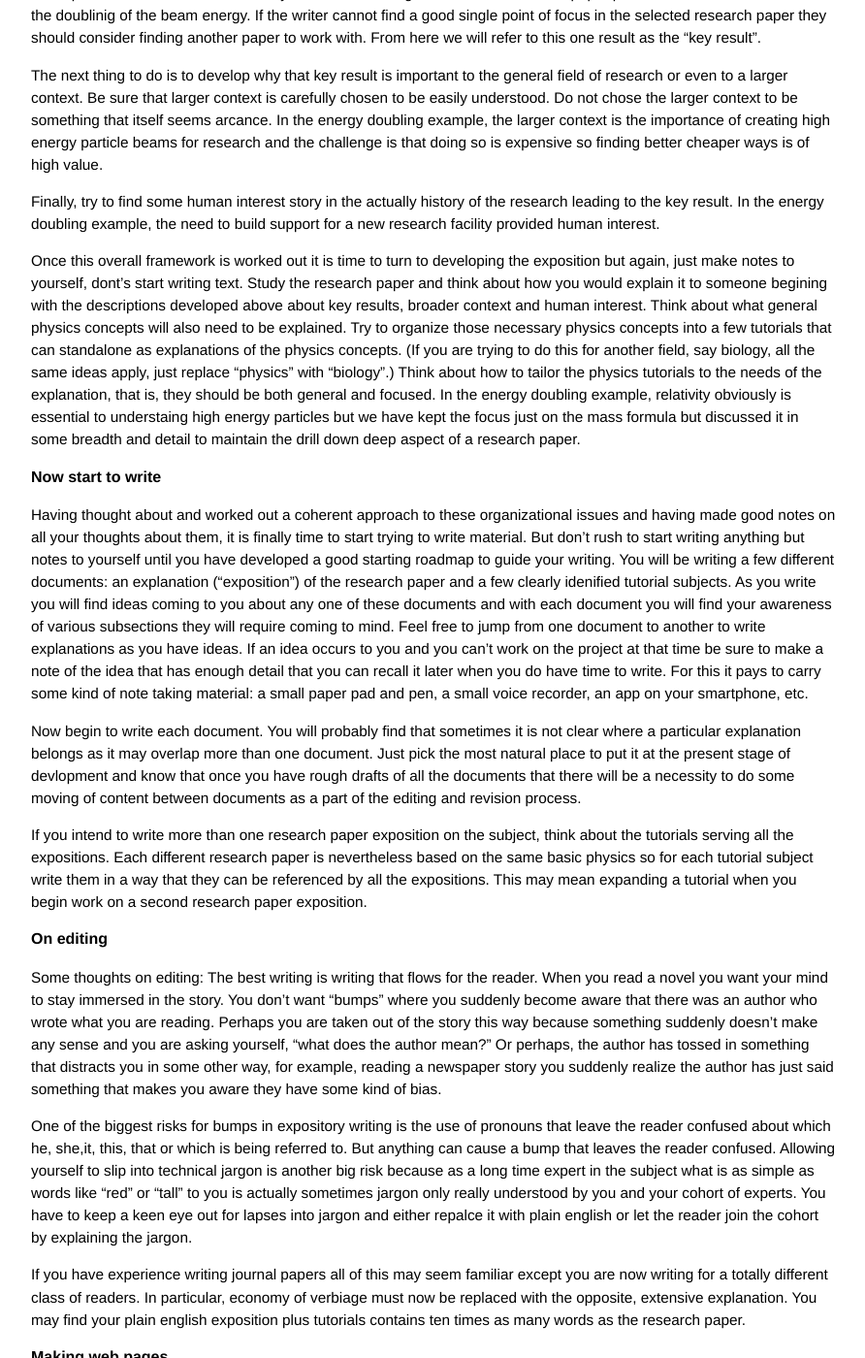
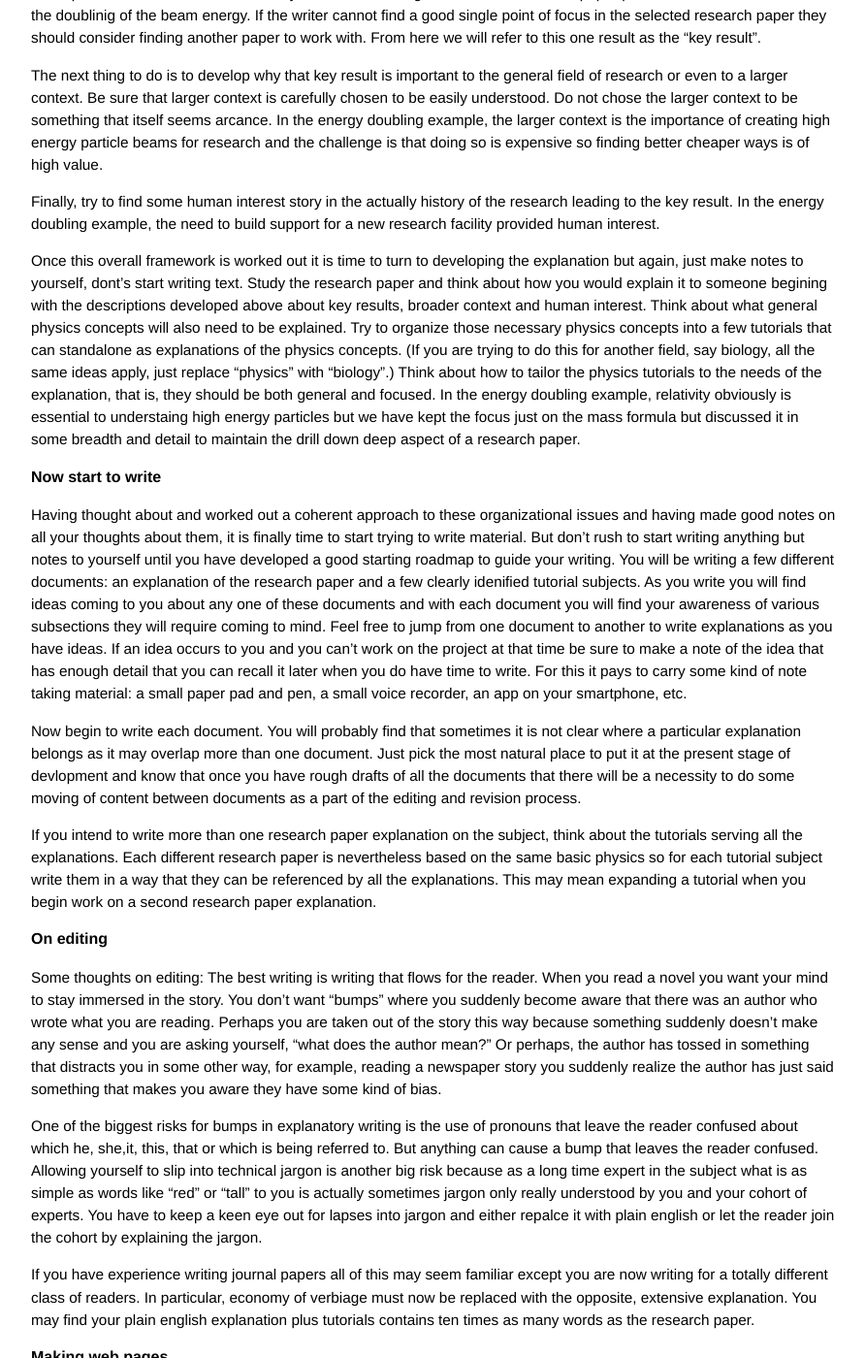
Before and after one commit to grbfacet/facet, a Jekyll site: the page built from how-to-write-a-PEP.md, in a window 1280 px wide and 1400 px high, scrolled down 439 px. Shown: the whole window at 97% size, without its empty margins (193-1085 px from the left). Built offline with Jekyll 4.4.1, drawn with Linux system fonts in a browser that asks for light colours; some of the changed text lies outside the part shown.

Commit message:
Update how-to-write-a-PEP.md

```diff
--- a/how-to-write-a-PEP.md
+++ b/how-to-write-a-PEP.md
@@ -1,6 +1,6 @@
 ---
 layout: default
-title: How to Write a Plain English Exposition of a research paper
+title: How to Write a Plain English Explanation of a research paper
 pagetype: reference
 ---
 
@@ -8,40 +8,40 @@ pagetype: reference
 This how-to presentation assumes the writer is an expert on the research paper. We begin the description by describing some organizational thinking to be done by you, the writer. Do not begin by starting to write text. Instead just make notes addressing the next few questions we present. Also, as you work on this project start to make a list of possible guinea pigs you might ask to read your work when you have completly polished it. Keep in mind the ultimate objective of your plain english work: to excite the interest and appreciation of the interested lay public in your work. Besides, they are your tax paying patrons.
 
 
-#### Organizing the exposition
+#### Organizing the explanation
 
-The first step in the process is to study the research paper and determine the key result of the paper. Everything written for the exposition must have that ONE key result in the background. In the researach paper presented here, the focus is on the doublinig of the beam energy. If the writer cannot find a good single point of focus in the selected research paper they should consider finding another paper to work with. From here we will refer to this one result as the "key result".
+The first step in the process is to study the research paper and determine the key result of the paper. Everything written for the explanation must have that ONE key result in the background. In the researach paper presented here, the focus is on the doublinig of the beam energy. If the writer cannot find a good single point of focus in the selected research paper they should consider finding another paper to work with. From here we will refer to this one result as the "key result".
 
 The next thing to do is to develop why that key result is important to the general field of research or even to a larger context. Be sure that larger context is carefully chosen to be easily understood. Do not chose the larger context to be something that itself seems arcance. In the energy doubling example, the larger context is the importance of creating high energy particle beams for research and the challenge is that doing so is expensive so finding better cheaper ways is of high value.
 
 Finally, try to find some human interest story in the actually history of the research leading to the key result. In the energy doubling example, the need to build support for a new research facility provided human interest.
 
-Once this overall framework is worked out it is time to turn to developing the exposition but again, just make notes to yourself, dont's start writing text. Study the research paper and think about how you would explain it to someone begining with the descriptions developed above about key results, broader context and human interest. Think about what general physics concepts will also need to be explained. Try to organize those necessary physics concepts into a few tutorials that can standalone as explanations of the physics concepts.  (If you are trying to do this for another field, say biology, all the same ideas apply, just replace "physics" with "biology".) Think about how to tailor the physics tutorials to the needs of the explanation, that is, they should be both general and focused. In the energy doubling example, relativity obviously is essential to understaing high energy particles but we have kept the focus just on the mass formula but discussed it in some breadth and detail to maintain the drill down deep aspect of a research paper.
+Once this overall framework is worked out it is time to turn to developing the explanation but again, just make notes to yourself, dont's start writing text. Study the research paper and think about how you would explain it to someone begining with the descriptions developed above about key results, broader context and human interest. Think about what general physics concepts will also need to be explained. Try to organize those necessary physics concepts into a few tutorials that can standalone as explanations of the physics concepts.  (If you are trying to do this for another field, say biology, all the same ideas apply, just replace "physics" with "biology".) Think about how to tailor the physics tutorials to the needs of the explanation, that is, they should be both general and focused. In the energy doubling example, relativity obviously is essential to understaing high energy particles but we have kept the focus just on the mass formula but discussed it in some breadth and detail to maintain the drill down deep aspect of a research paper.
 
 
 #### Now start to write
 
-Having thought about and worked out a coherent approach to these organizational issues and having made good notes on all your thoughts about them, it is finally time to start trying to write material. But don't rush to start writing anything but notes to yourself until you have developed a good starting roadmap to guide your writing. You will be writing a few different documents: an explanation ("exposition") of the research paper and a few clearly idenified tutorial subjects. As you write you will find ideas coming to you about any one of these documents and with each document you will find your awareness of various subsections they will require coming to mind. Feel free to jump from one document to another to write explanations as you have ideas. If an idea occurs to you and you can't work on the project at that time be sure to make a note of the idea that has enough detail that you can recall it later when you do have time to write. For this it pays to carry some kind of note taking material: a small paper pad and pen, a small voice recorder, an app on your smartphone, etc.
+Having thought about and worked out a coherent approach to these organizational issues and having made good notes on all your thoughts about them, it is finally time to start trying to write material. But don't rush to start writing anything but notes to yourself until you have developed a good starting roadmap to guide your writing. You will be writing a few different documents: an explanation of the research paper and a few clearly idenified tutorial subjects. As you write you will find ideas coming to you about any one of these documents and with each document you will find your awareness of various subsections they will require coming to mind. Feel free to jump from one document to another to write explanations as you have ideas. If an idea occurs to you and you can't work on the project at that time be sure to make a note of the idea that has enough detail that you can recall it later when you do have time to write. For this it pays to carry some kind of note taking material: a small paper pad and pen, a small voice recorder, an app on your smartphone, etc.
 
 Now begin to write each document. You will probably find that sometimes it is not clear where a particular explanation belongs as it may overlap more than one document. Just pick the most natural place to put it at the present stage of devlopment and know that once you have rough drafts of all the documents that there will be a necessity to do some moving of content between documents as a part of the editing and revision process.
 
-If you intend to write more than one research paper exposition on the subject, think about the tutorials serving all the expositions. Each different research paper is nevertheless based on the same basic physics so for each tutorial subject write them in a way that they can be referenced by all the expositions. This may mean expanding a tutorial when you begin work on a second research paper exposition.
+If you intend to write more than one research paper explanation on the subject, think about the tutorials serving all the explanations. Each different research paper is nevertheless based on the same basic physics so for each tutorial subject write them in a way that they can be referenced by all the explanations. This may mean expanding a tutorial when you begin work on a second research paper explanation.
 
 
 #### On editing
 
 Some thoughts on editing: The best writing is writing that flows for the reader. When you read a novel you want your mind to stay immersed in the story. You don't want "bumps" where you suddenly become aware that there was an author who wrote what you are reading. Perhaps you are taken out of the story this way because something suddenly doesn't make any sense and you are asking yourself, "what does the author mean?" Or perhaps, the author has tossed in something that distracts you in some other way, for example, reading a newspaper story you suddenly realize the author has just said something that makes you aware they have some kind of bias.
 
-One of the biggest risks for bumps in expository writing is the use of pronouns that leave the reader confused about which he, she,it, this, that or which is being referred to. But anything can cause a bump that leaves the reader confused. Allowing yourself to slip into technical jargon is another big risk because as a long time expert in the subject what is as simple as words like "red" or "tall" to you is actually sometimes jargon only really understood by you and your cohort of experts. You have to keep a keen eye out for lapses into jargon and either repalce it with plain english or let the reader join the cohort by explaining the jargon.
+One of the biggest risks for bumps in explanatory writing is the use of pronouns that leave the reader confused about which he, she,it, this, that or which is being referred to. But anything can cause a bump that leaves the reader confused. Allowing yourself to slip into technical jargon is another big risk because as a long time expert in the subject what is as simple as words like "red" or "tall" to you is actually sometimes jargon only really understood by you and your cohort of experts. You have to keep a keen eye out for lapses into jargon and either repalce it with plain english or let the reader join the cohort by explaining the jargon.
 
-If you have experience writing journal papers all of this may seem familiar except you are now writing for a totally different class of readers. In particular, economy of verbiage must now be replaced with the opposite, extensive explanation. You may find your plain english exposition plus tutorials contains ten times as many words as the research paper.
+If you have experience writing journal papers all of this may seem familiar except you are now writing for a totally different class of readers. In particular, economy of verbiage must now be replaced with the opposite, extensive explanation. You may find your plain english explanation plus tutorials contains ten times as many words as the research paper.
 
 
 #### Making web pages
 
-If you intend to create web pages and use hyperlinks you will need to get some technical support person to help you set this up. It is not a simple process that you can learn from a Dummies book and besides, you want to keep your focus on the exposition. Do as much of the writing and revision as possible before putting your work in web pages because editing the content in web pages is a lot less convenient than editing in a word processor.
+If you intend to create web pages and use hyperlinks you will need to get some technical support person to help you set this up. It is not a simple process that you can learn from a Dummies book and besides, you want to keep your focus on the explanation. Do as much of the writing and revision as possible before putting your work in web pages because editing the content in web pages is a lot less convenient than editing in a word processor.
 
-Once you get the material in the form of a good first draft, and before you convert them to web pages start putting in the documents where you want to have links. That means in one document, mostly the exposition, you will have a link to a location in another document, usually a tutorial. If all the documents have been organized into subsections, it will usually work to have a link that goes to a subsection in another document. Noting where all the links originate and where they go can be done in your text editor before you convert the documents to web pages. Again, the principle is to do as much as possible in a text editor beofre "webifying" your documents because they are a lot harder to read and edit once they are cluttered up with web page html code. To indicate links in the text editor simply stick in your exposition something like [link to bunch integrity section/relativity tutorial] that will later be replaced with the proper html code for the link once the document is in web page format.
+Once you get the material in the form of a good first draft, and before you convert them to web pages start putting in the documents where you want to have links. That means in one document, mostly the explanation, you will have a link to a location in another document, usually a tutorial. If all the documents have been organized into subsections, it will usually work to have a link that goes to a subsection in another document. Noting where all the links originate and where they go can be done in your text editor before you convert the documents to web pages. Again, the principle is to do as much as possible in a text editor beofre "webifying" your documents because they are a lot harder to read and edit once they are cluttered up with web page html code. To indicate links in the text editor simply stick in your explanation something like [link to bunch integrity section/relativity tutorial] that will later be replaced with the proper html code for the link once the document is in web page format.
 
 #### Your guinea pigs
 
```
